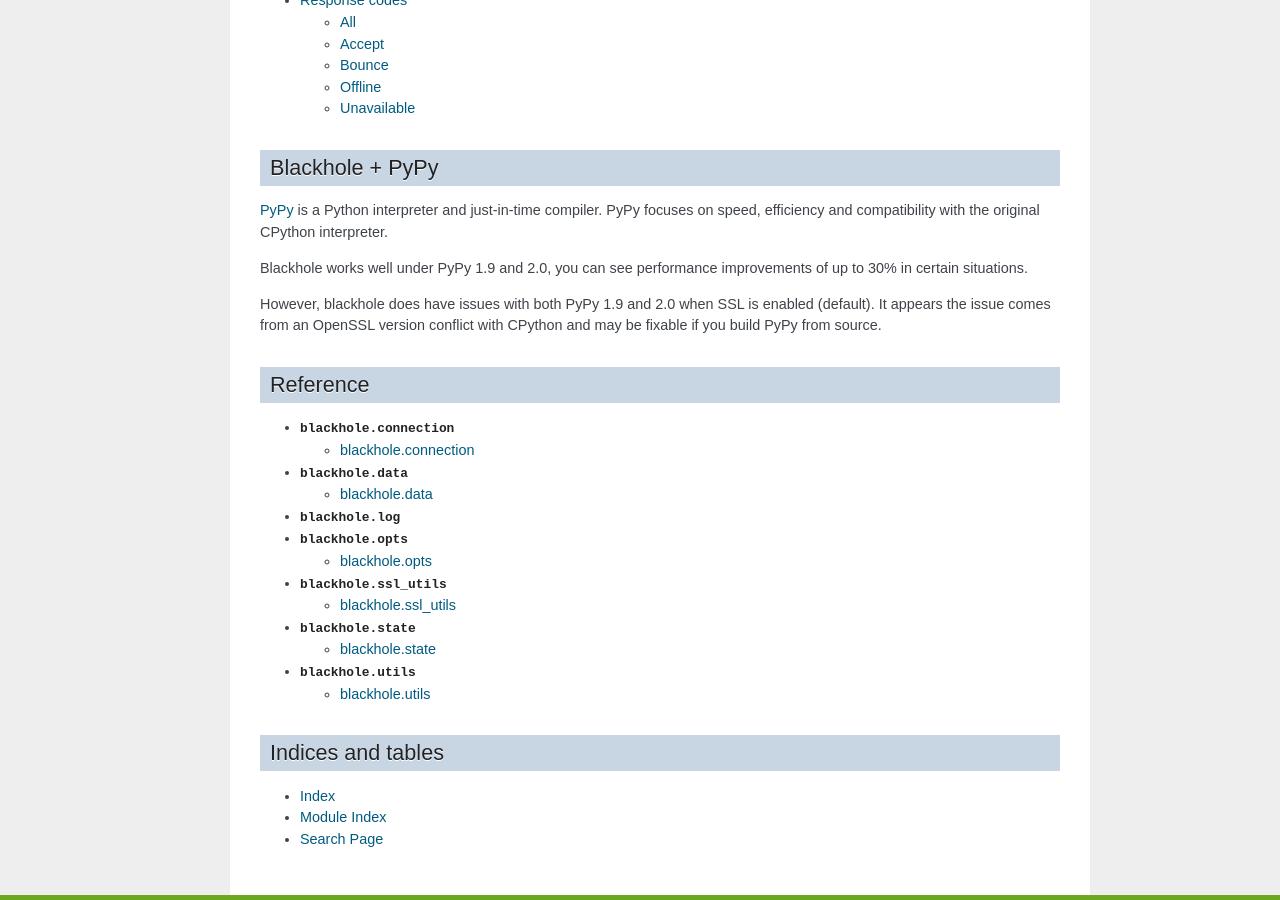
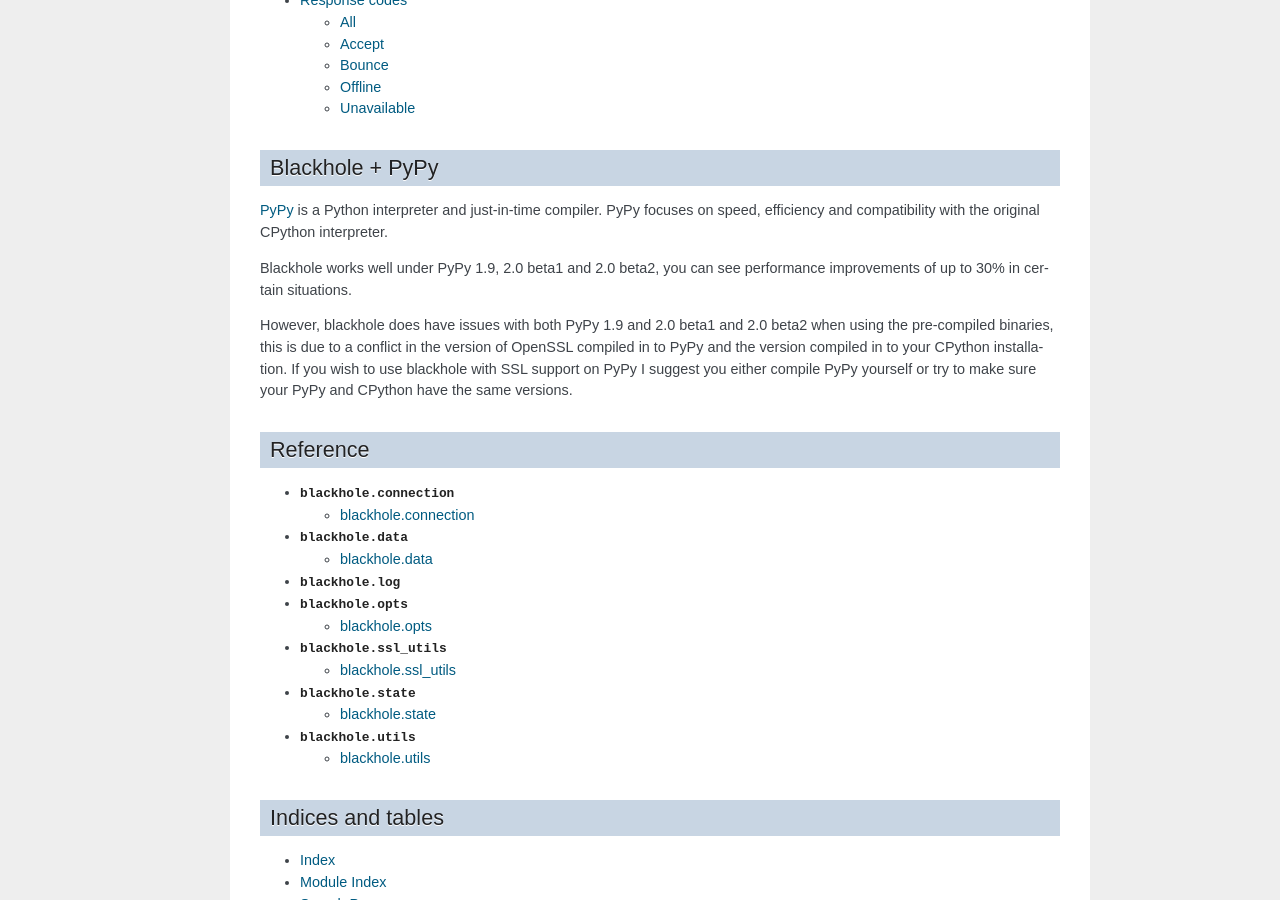
Before and after one commit to kura/blackhole, a Sphinx documentation site: the page built from docs/source/index.rst, in a window 1280 px wide and 900 px high, scrolled down 2139 px. Built offline with Sphinx 7.4.7, drawn with Linux system fonts in a browser that asks for light colours.

Commit message:
Updated note on PyPy

```diff
--- a/docs/source/index.rst
+++ b/docs/source/index.rst
@@ -125,12 +125,11 @@
 
 .. _PyPy: http://pypy.org/
 
-Blackhole works well under PyPy 1.9 and 2.0, you can see performance improvements
+Blackhole works well under PyPy 1.9, 2.0 beta1 and 2.0 beta2, you can see performance improvements
 of up to 30% in certain situations.
 
-However, blackhole does have issues with both PyPy 1.9 and 2.0 when SSL is enabled (default).
-It appears the issue comes from an OpenSSL version conflict with CPython and may be fixable
-if you build PyPy from source.
+However, blackhole does have issues with both PyPy 1.9 and 2.0 beta1 and 2.0 beta2 when using the pre-compiled binaries, this is due to a conflict in the version of OpenSSL compiled in to PyPy and the version compiled in to your CPython installation.
+If you wish to use blackhole with SSL support on PyPy I suggest you either compile PyPy yourself or try to make sure your PyPy and CPython have the same versions.
 
 Reference
 =========
```
